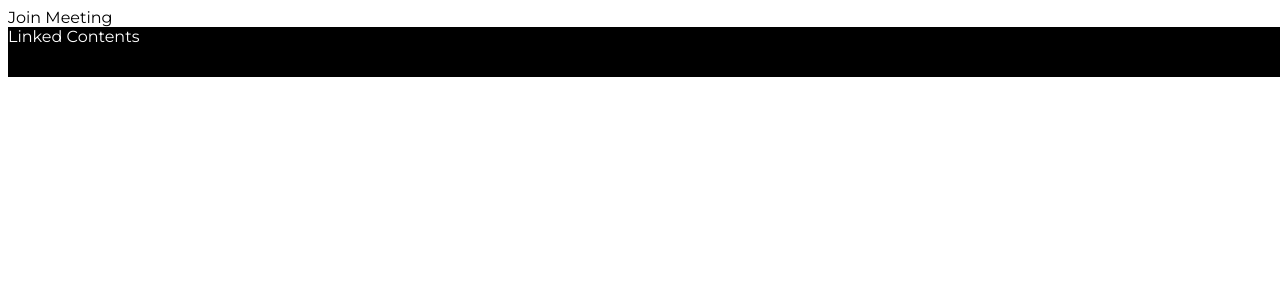
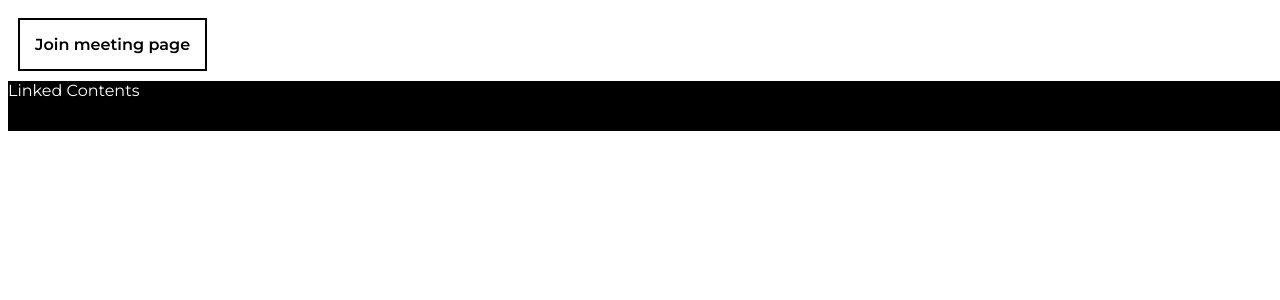
Before and after one commit to Zedtek-me/Convidex, a React app in the folder Frontend/: page /join-meeting in a window 1280 px wide. Shown: the top 300 px of the page. Built offline with nearby package versions, Linux system fonts and the light colour scheme.

Commit message:
corrected route; modified join meeting component

```diff
--- a/Frontend/src/components/homeComponents/JoinMeeting.jsx
+++ b/Frontend/src/components/homeComponents/JoinMeeting.jsx
@@ -0,0 +1,14 @@
+import React from "react"
+
+
+const JoinMeeting = ()=>{
+
+    return (
+        <div className="join-meeting">
+            Join meeting page
+        </div>
+    )
+}
+
+
+export default JoinMeeting
--- a/Frontend/src/roots/App.jsx
+++ b/Frontend/src/roots/App.jsx
@@ -4,6 +4,7 @@ import { ApolloClient, ApolloProvider, InMemoryCache } from "@apollo/client"
 import { useQuery, useMutation, gql } from "@apollo/client"
 import {Home} from "../components/homeComponents/Home.jsx"
 import CreateMeeting from "../components/homeComponents/CreateMeeting.jsx"
+import JoinMeeting from "../components/homeComponents/JoinMeeting.jsx"
 
 import "./App.css"
 
@@ -21,9 +22,9 @@ export default function App(props){
                 <Router>
                     <Routes>
                         <Route path="/">
-                            <Route path="home" element={<Home/>}/>
+                            <Route index element={<Home/>}/>
                             <Route path="create-meeting" element={<CreateMeeting/>}/>
-                            <Route path="join-meeting" element={<>Join Meeting</>}/>
+                            <Route path="join-meeting" element={<JoinMeeting/>}/>
                         </Route>
                     </Routes>
                 </Router>
```
